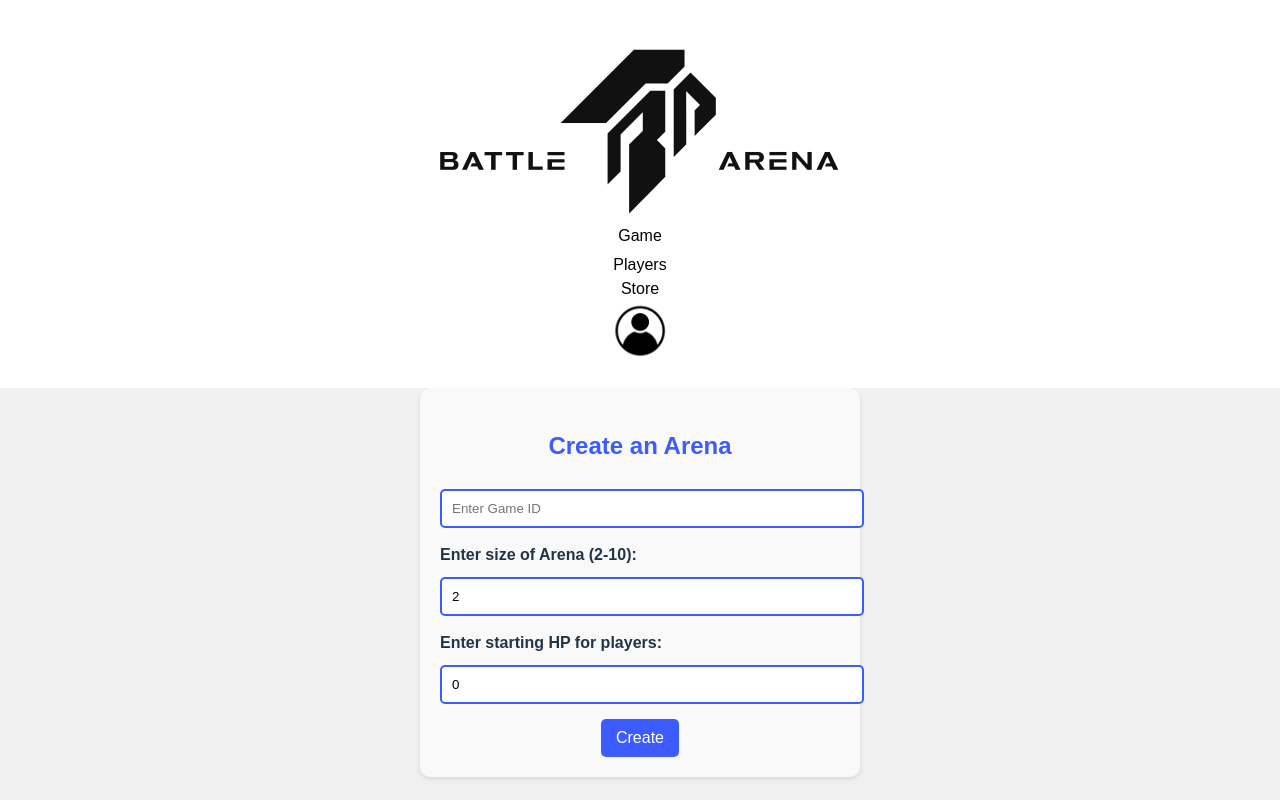
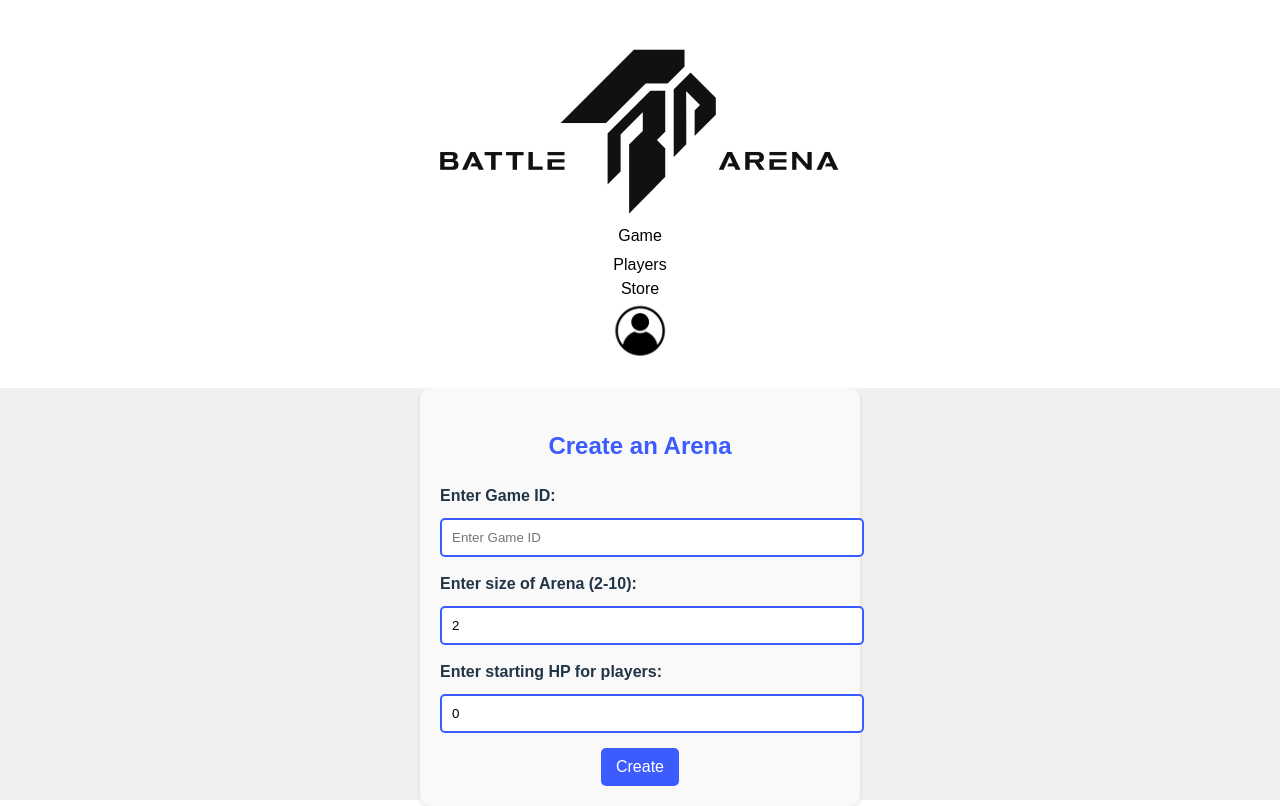
Before and after one commit to juangnnz/webprojects1, a Vue app: page /create-game in a window 1280 px wide. Built offline with nearby package versions, Linux system fonts and the light colour scheme.

Commit message:
changing some more things to the create arena form

```diff
--- a/src/components/createGame.vue
+++ b/src/components/createGame.vue
@@ -3,6 +3,7 @@
     <h2 id="createArenaTitle">Create an Arena</h2>
     <form @submit.prevent="createGame">
       <div class="form-group">
+        <label for="gameId">Enter Game ID:</label>
         <input type="text" v-model="gameId" placeholder="Enter Game ID" id="gameId" required>
       </div>
 
```
